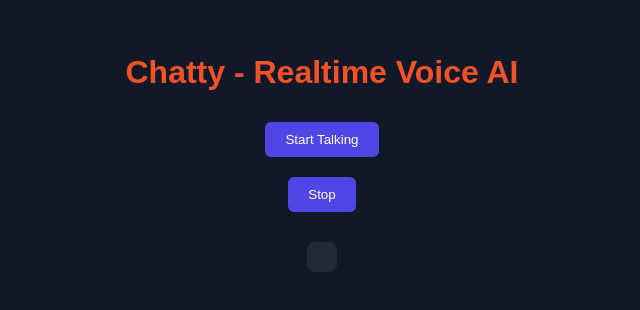
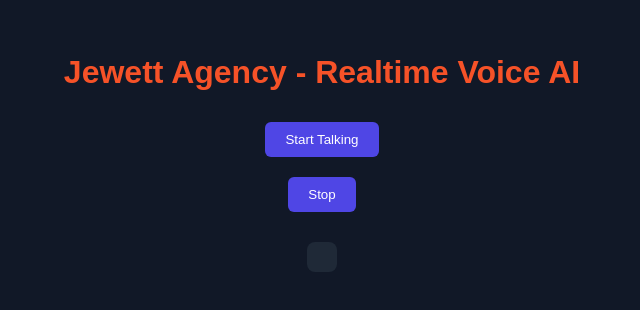
Before and after one commit to rjewett459/chatty, a website: page public/index.html in a window 1280 px wide. Shown: the part 248-558 px from the top of the page, without its empty margins (318-958 px from the left). Drawn offline with nearby package versions, Linux system fonts and the light colour scheme.

Commit message:
Update index.html

```diff
--- a/public/index.html
+++ b/public/index.html
@@ -3,7 +3,7 @@
 <head>
   <meta charset="UTF-8" />
   <meta name="viewport" content="width=device-width, initial-scale=1.0"/>
-  <title>Chatty - Realtime Voice AI</title>
+  <title>Jewett Agency - Realtime Voice AI</title>
   <style>
     body {
       margin: 0;
@@ -41,14 +41,13 @@
   </style>
 </head>
 <body>
-  <h1>Chatty - Realtime Voice AI</h1>
+  <h1>Jewett Agency - Realtime Voice AI</h1>
   <button id="start-btn">Start Talking</button>
   <button id="stop-btn" disabled>Stop</button>
   <div class="transcript" id="transcript"></div>
 
-  <!-- ✅ Load Socket.IO from CDN -->
+  <!-- ✅ Load Socket.IO from CDN (no integrity attribute) -->
   <script src="https://cdn.socket.io/4.7.5/socket.io.min.js"></script>
-
 
   <!-- ✅ Load ChattyClient -->
   <script src="chatty-client.js"></script>
```
